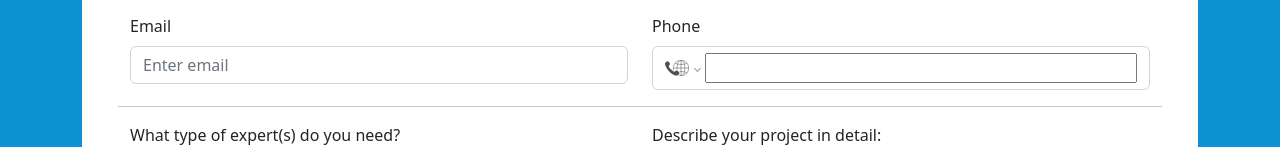
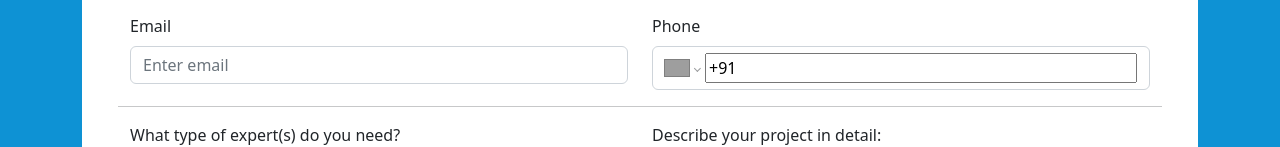
Before and after one commit to iamtanmayrudra/CodeClouds, a React (Create React App) app: page / in a window 1280 px wide. Shown: the part 6943-7090 px from the top of the page. Built offline with nearby package versions, Linux system fonts and the light colour scheme; grey boxes are pictures that could not be loaded.

Commit message:
default phone number set param

```diff
--- a/src/FormsComponents/StartedForm.js
+++ b/src/FormsComponents/StartedForm.js
@@ -8,7 +8,7 @@ import { Row, Col, Button, Form, Dropdown, DropdownButton, InputGroup } from "re
 
 function StartedForm(){
 
-    const [countryNumber, setCountryNumber] = useState();
+    const [countryNumber, setCountryNumber] = useState("+91");
 
     return (
         <div className='bg-white p-5'>
@@ -35,7 +35,7 @@ function StartedForm(){
                     <Col lg={6}>
                         <Form.Label>Phone</Form.Label>
                         <InputGroup className="mb-3">
-                            <PhoneInput className="form-control d-flex" aria-label="Text input with dropdown button" placeholder={countryNumber} value={countryNumber} onChange={setCountryNumber}/>
+                            <PhoneInput defaultCountry="IN" className="form-control d-flex" maxlength="16" minlength="10" aria-label="Text input with dropdown button" placeholder={countryNumber} value={countryNumber} onChange={setCountryNumber}/>
                         </InputGroup>
                     </Col>
                     <hr/>
```
